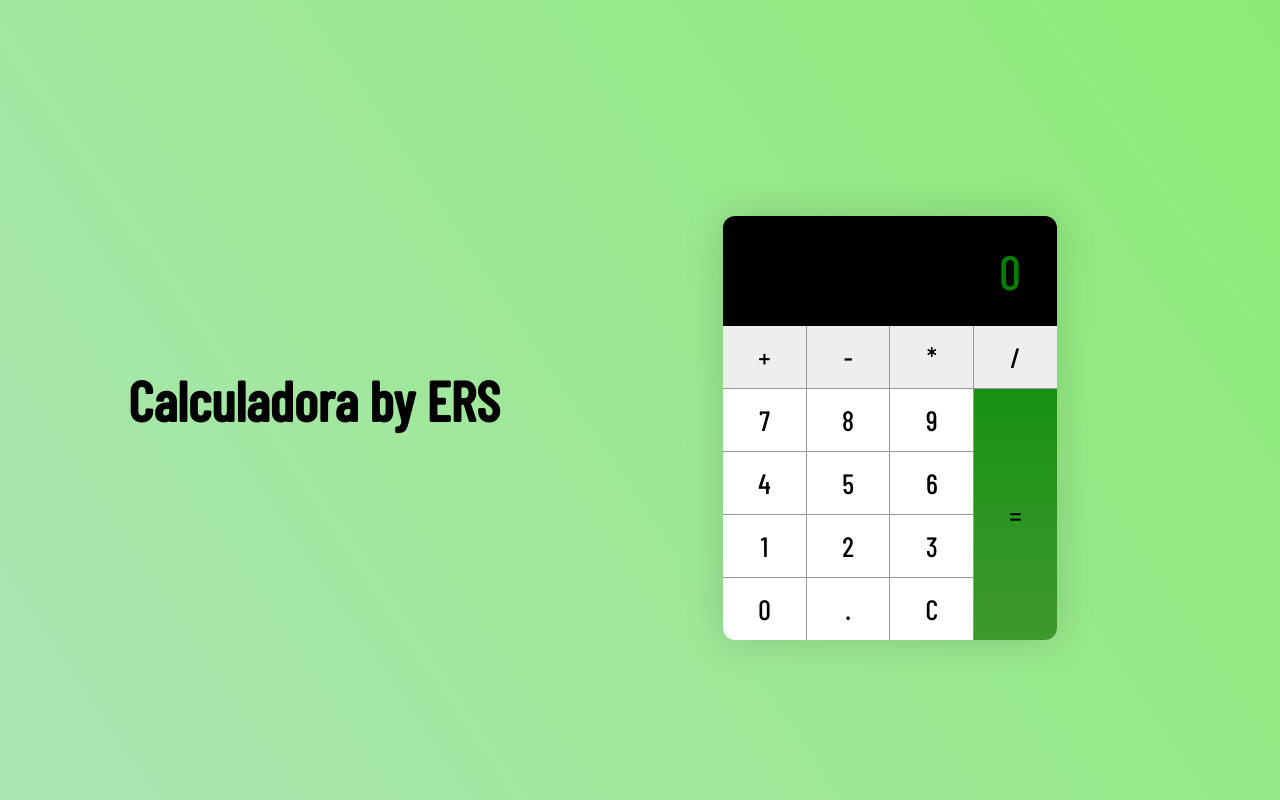
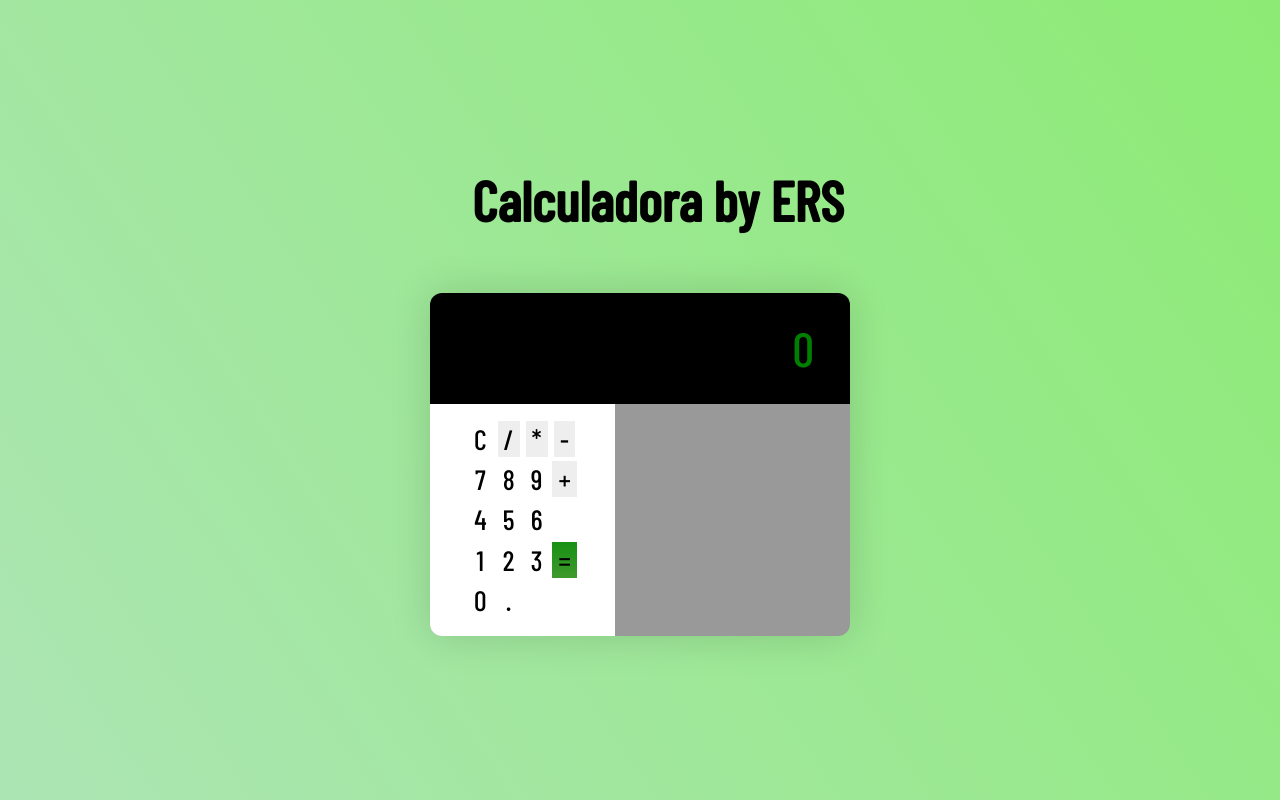
Before and after one commit to reisseduardo/projeto-de-estudo-calculadora-js, a plain HTML site: page index.html in a window 1280 px wide. Drawn offline with nearby package versions, Linux system fonts and the light colour scheme.

Commit message:
adicionando divisoes e tabelas para reescrever o styesheet

```diff
--- a/index.html
+++ b/index.html
@@ -13,31 +13,44 @@
 </head>
 
 <body>
-
+    <div class="fundo">
         <h1>Calculadora by ERS</h1>
         <div class="calculadora">
             <div class="calculadora__display">0</div>
             <div class="calculadora__botoes">
-            <button class="botao--operador" data-action="soma">+</button>
-            <button class="botao--operador" data-action="diminui">-</button>
-            <button class="botao--operador" data-action="multiplica">*</button>
-            <button class="botao--operador" data-action="divide">/</button>
-            <button>7</button>
-            <button>8</button>
-            <button>9</button>
-            <button>4</button>
-            <button>5</button>
-            <button>6</button>
-            <button>1</button>
-            <button>2</button>
-            <button>3</button>
-            <button>0</button>
-            <button data-action="ponto">.</button>
-            <button data-action="limpa">C</button>
-            <button class="botao--igual" data-action="calcula">=</button>
+                <table>
+                    <tr>
+                        <td><button id="limpa">C</button></td>
+                        <td><button class="botao--operador" id="divide">/</button></td>
+                        <td><button class="botao--operador" id="multiplica">*</button></td>
+                        <td><button class="botao--operador" id="diminui">-</button></td>
+                    </tr>
+                    <tr>
+                        <td><button>7</button></td>
+                        <td><button>8</button></td>
+                        <td><button>9</button></td>
+                        <td><button class="botao--operador" id="soma">+</button></td>
+                    </tr>
+                    <tr>
+                        <td><button>4</button></td>
+                        <td><button>5</button></td>
+                        <td><button>6</button></td>
+                    </tr>
+                    <tr>
+                        <td><button>1</button></td>
+                        <td><button>2</button></td>
+                        <td><button>3</button></td>
+                        <td><button class="botao--igual" id="calcula">=</button></td>
+                    </tr>
+                    <tr>
+                        <td><button>0</button></td>
+                        <td><button id="ponto">.</button></td>
+                    </tr>
+                </table>
             </div>
         </div>
         <script type="text/javascript" src="./script.js"></script>
+    </div>
 </body>
 
 </html>
```
Lines whose indentation alone changed are shown as unchanged.
